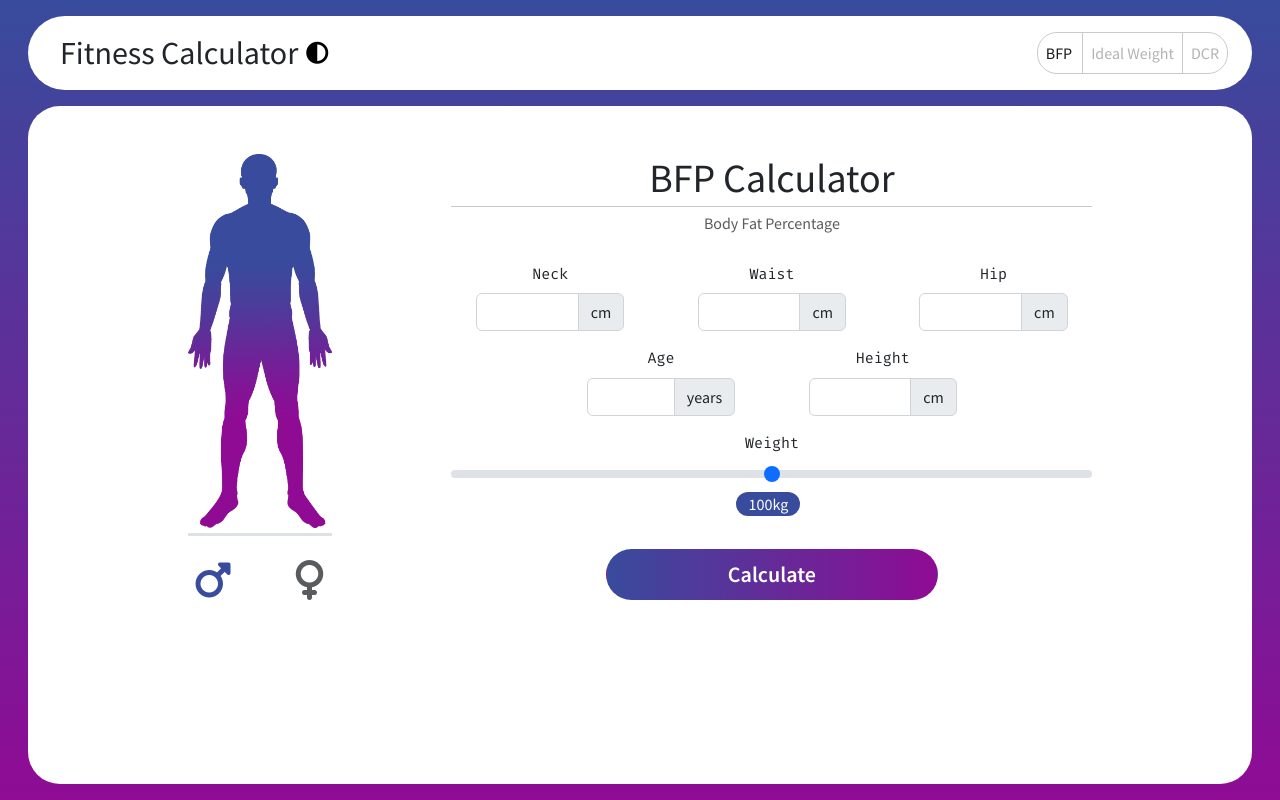
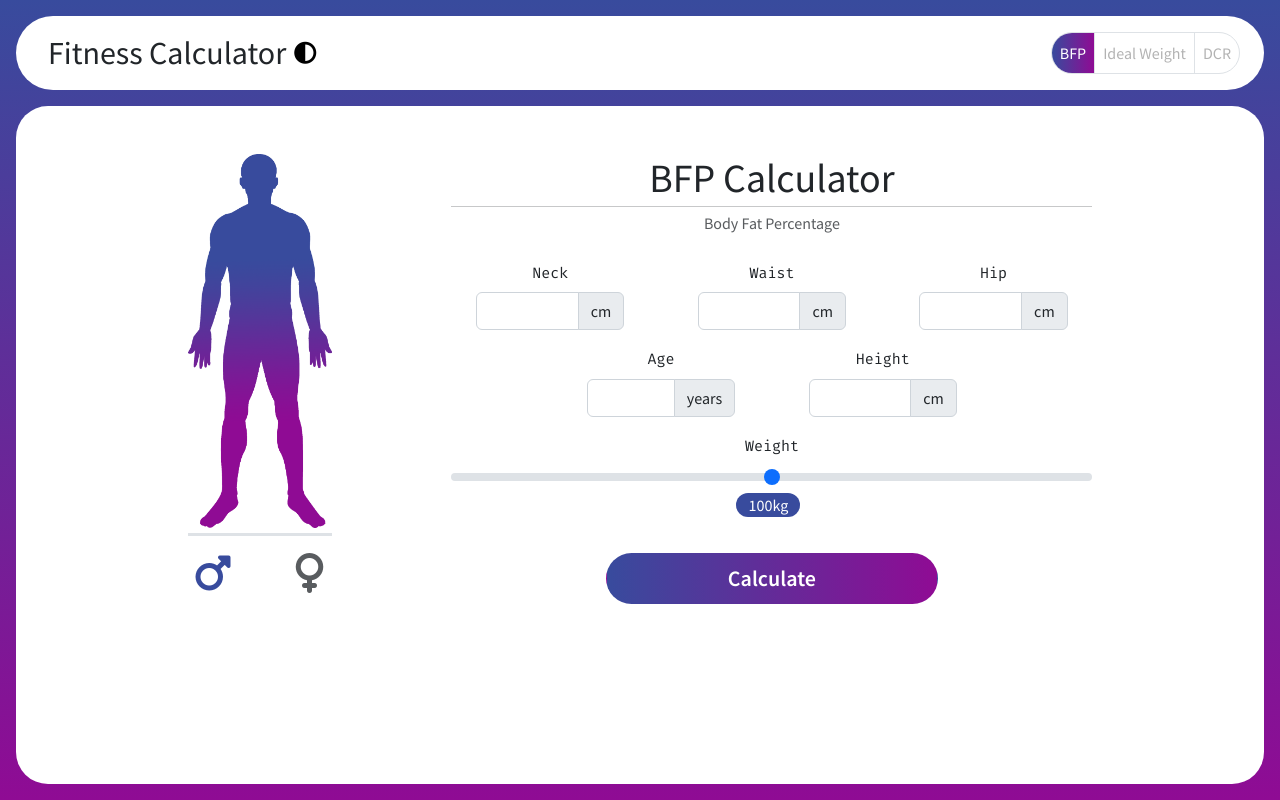
Before and after one commit to maxg02/Fitness-Calculator, a website: page index.html in a window 1280 px wide. Drawn offline with nearby package versions, Linux system fonts and the light colour scheme.

Commit message:
Navbar color fix and gender btns mixin

```diff
--- a/index.html
+++ b/index.html
@@ -1,5 +1,5 @@
-<DOCTYPE html>
-<html>
+<!DOCTYPE html>
+<html class="h-100">
 <head>
     <meta name="viewport" content="width=device-width, initial-scale=1">
     <meta charset="utf-8">
@@ -11,30 +11,35 @@
     <script src="https://kit.fontawesome.com/1d0d69ddce.js" crossorigin="anonymous"></script>
 </head>
 
-<body class="p-3">
-    <div class="container-fluid d-flex flex-column h-100">
-        <div class="row mx-0">
-            <header class="container-fluid bg-white py-2 px-4 rounded-pill">
-                <nav class="navbar navbar-expand">
+<body class="p-3 h-100">
+    <div class="container-fluid d-flex flex-column p-0 h-100">
+        <div class="row mx-0 mb-3">
+            <header class="container-fluid bg-white py-2 px-4">
+                <nav class="navbar navbar-expand-sm">
                     <h2 class="ms-2 my-0">Fitness Calculator</h2>
+                    <button class="navbar-toggler" type="button" data-bs-toggle="collapse" data-bs-target="#main-navbar" aria-controls="main-navbar" aria-expanded="false" aria-label="Toggle navigation">
+                        <span class="navbar-toggler-icon"></span>
+                    </button>
+                    <div class="collapse navbar-collapse" id="main-navbar">
                         <button class="bg-transparent border-0 ms-2" id="darkModeToggler">
                             <i class="fa-solid fa-circle-half-stroke"></i>
                         </button>
-                    <ul class="navbar-nav ms-auto">
-                        <li class="nav-item active">
+                        <ul class="navbar-nav ms-auto border rounded-pill overflow-hidden">
+                            <li class="nav-item active border-end">
                                 <a class="nav-link active" href="#" aria-current="page">BFP</a>
                             </li>
                             <li class="nav-item">
                                 <a class="nav-link disabled" href="#">Ideal Weight</a>
                             </li>
-                        <li class="nav-item border-end-0">
+                            <li class="nav-item border-start">
                                 <a class="nav-link disabled" href="#">DCR</a>
                             </li>
                         </ul>
+                    </div>
                 </nav>
             </header>
         </div>
-        <div class="container-fluid flex-grow-1 mt-3 bg-white rounded-5 mx-0">
+        <div class="container-fluid flex-grow-1 bg-white rounded-5 mx-0">
             <div class="container-lg px-0">
                 <div class="row py-5 d-flex justify-content-center mx-0">
                     <div class="text-center d-block d-xl-none mb-4 w-75">
@@ -49,7 +54,7 @@
                                 <div id="img-toggler" class="w-100 border-top border-3 position-absolute bg-white align-self-end"></div>
                                 <img src="imgs/bodies/male.png" alt="male" id="body" class="img-fluid mb-2">
                             </div>
-                            <div class="mt-4 d-flex justify-content-between px-2">
+                            <div class="mt-2 d-flex justify-content-between px-2">
                                 <button class="bg-transparent border-0 text-muted active" id="btn-male">
                                     <i class="fa-solid fa-mars"></i>
                                 </button>
--- a/scss/styles.scss
+++ b/scss/styles.scss
@@ -1,9 +1,14 @@
-
+//Variables
 $main-blue: #384B9D;
 $main-purple: #8F0B94;
 
+//Default overwriting
 $font-family-base: 'Source Sans Pro', sans-serif;
 
+$navbar-light-active-color: white;
+
+
+//Utilities
 $utilities: () !default;
 $utilities: map-merge((
     "width": (
@@ -41,6 +46,18 @@ $utilities: map-merge((
     background-image: linear-gradient($direction, $main-blue, $main-purple);
 }
 
+@mixin gender-btn ($color) {
+    font-size: 40px;
+    &.active{
+        color: $color !important;
+        pointer-events: none;
+    }
+    &:not(.active):hover{
+        color: $color !important;
+        animation: rotate-btn 1s ease-in-out infinite;
+    }
+}
+
 * {
     padding: 0;
     margin: 0;
@@ -48,28 +65,23 @@ $utilities: map-merge((
 }
 
 body {
-    @include gradient()
+    @include gradient();
+}
+
+header {
+    border-radius: 50px;
 }
 
 #darkModeToggler {
     font-size: 22px;
 }
 
+.nav-item.active {
+    @include gradient(to right);
+}
+
 #body {
     height: 374px;
-}
-
-.navbar-nav {
-    border: 1px solid rgb(202, 202, 202);
-    border-radius: 20px;
-}
-
-.navbar-nav li{
-    border-right: 1px solid rgb(202, 202, 202);
-}
-
-.navbar-nav li:nth-child(1) a{
-    padding-right: 10px !important;
 }
 
 #img-toggler{
@@ -85,28 +97,12 @@ body {
     height: 385px;
 }
 
-#btn-male, #btn-female {
-    font-size: 40px;
+#btn-male {
+    @include gender-btn($main-blue)
 }
 
-#btn-male.active {
-    pointer-events: none;
-    color: $main-blue !important;
-}
-
-#btn-female.active {
-    pointer-events: none;
-    color: $main-purple !important;
-}
-
-#btn-male:not(.active):hover {
-    color: $main-blue !important;
-    animation: rotate-btn 1s ease-in-out infinite;
-}
-
-#btn-female:not(.active):hover {
-    color: $main-purple !important;
-    animation: rotate-btn 1s ease-in-out infinite;
+#btn-female {
+    @include gender-btn($main-purple)
 }
 
 @keyframes rotate-btn {
```
Also changed, not shown: css/styles.css. Lines whose indentation alone changed are shown as unchanged.
